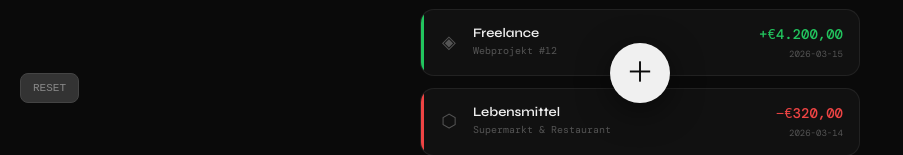
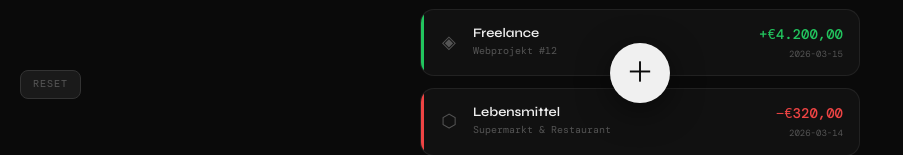
Before and after one commit to Baam37/cashflow, a Next.js app: page / in a window 1280 px wide. Shown: the part 669-824 px from the top of the page, without its empty margins (0-903 px from the left). Built offline with nearby package versions, Linux system fonts and the light colour scheme; a web font is replaced by a local one.

Commit message:
reset button

```diff
--- a/app/page.tsx
+++ b/app/page.tsx
@@ -371,7 +371,8 @@ export default function App() {
             </div>
           )}
         </main>
-        <button onClick={()=>{localStorage.clear();window.location.reload()}} style={{position:"fixed",bottom:28,left:20,background:"#333",color:"#888",border:"1px solid #444",borderRadius:8,padding:"6px 12px",fontSize:11,cursor:"pointer",fontFamily:"monospace",zIndex:99}}>RESET</button><button className="fab" onClick={() => setShowAdd(true)}>＋</button>
+        <button className="fab" onClick={() => setShowAdd(true)}>＋</button>
+        <button onClick={() => { if(window.confirm("Alle Daten löschen?")) { localStorage.clear(); window.location.reload(); } }} style={{position:"fixed",bottom:32,left:20,background:"#1a1a1a",color:"#555",border:"1px solid #333",borderRadius:8,padding:"6px 12px",fontSize:10,cursor:"pointer",fontFamily:"monospace",zIndex:99,letterSpacing:"0.1em"}}>RESET</button>
         {showAdd && <HinzufuegenPanel onAdd={add} onClose={() => setShowAdd(false)} />}
       </div>
     </>
```
